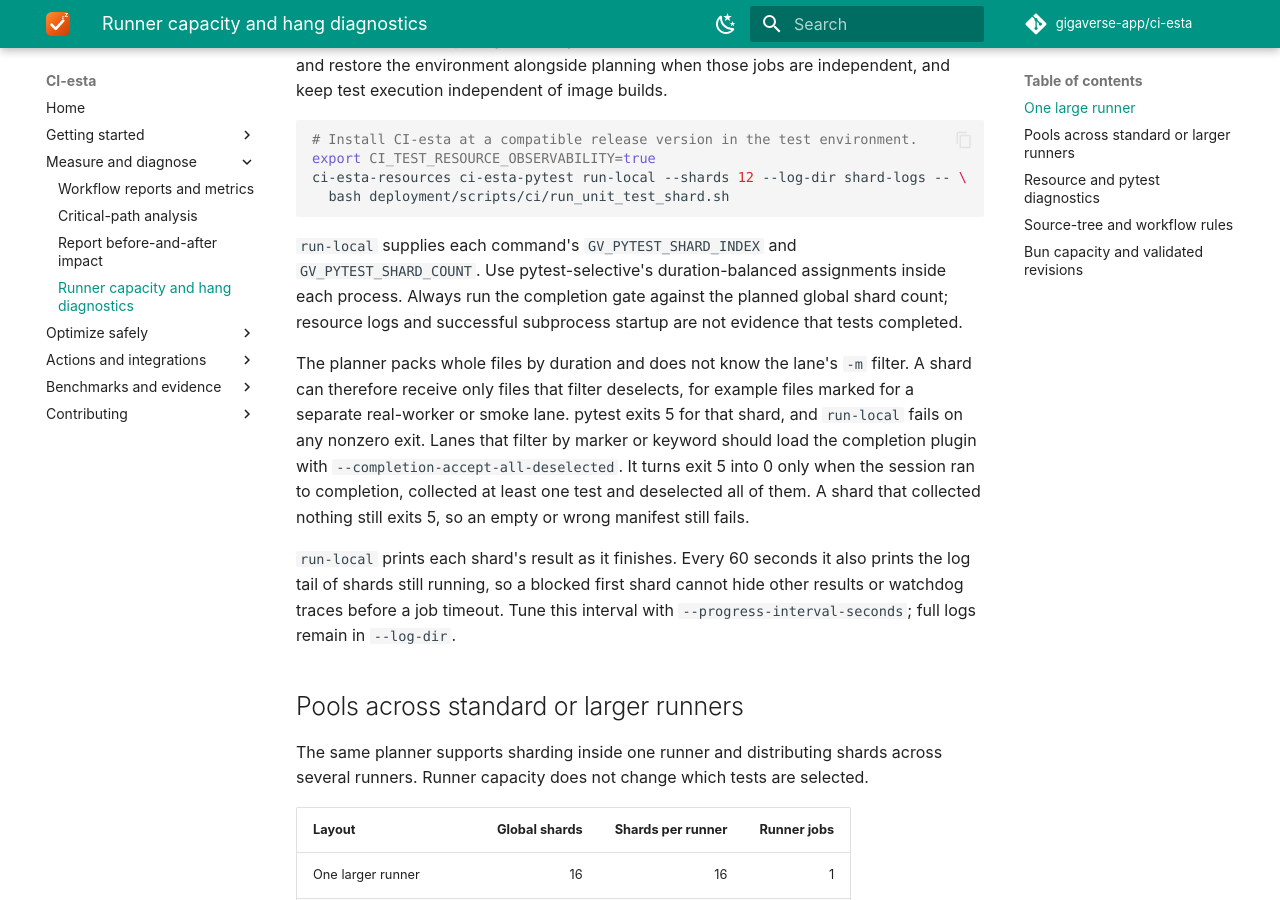
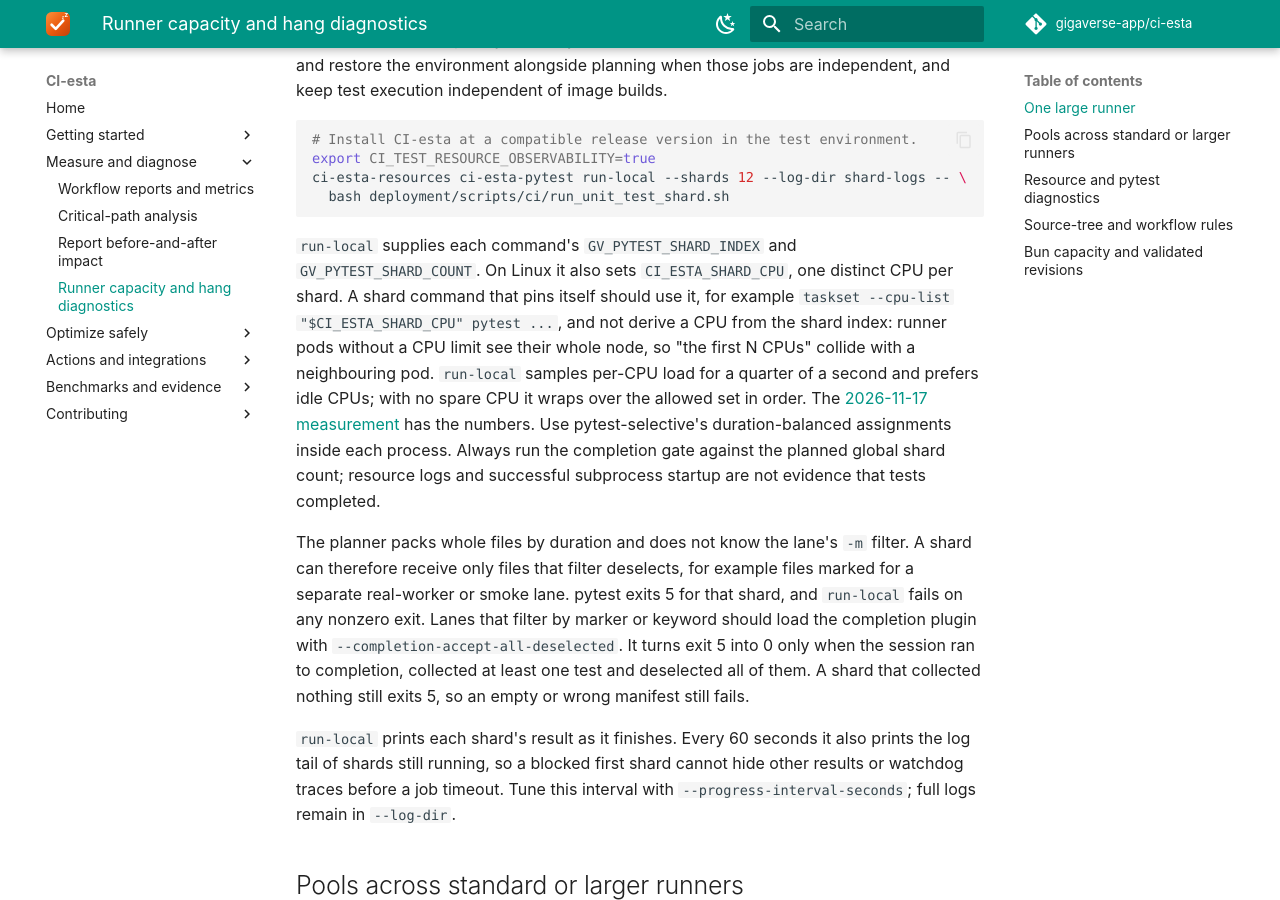
Before and after one commit to gigaverse-app/ci-esta, an MkDocs documentation site: the page built from docs/runners-and-diagnostics.md, in a window 1280 px wide and 900 px high, scrolled down 490 px. Built offline with MkDocs 1.6.1 and Material for MkDocs 9.7.7, drawn with Linux system fonts in a browser that asks for light colours; comment, search, counter and statistics services are not loaded.

Commit message:
docs(shards): record the shared-node CPU measurement
Co-Authored-By: Claude Fable 5.2 <noreply@anthropic.com>

````diff
--- a/docs/runners-and-diagnostics.md
+++ b/docs/runners-and-diagnostics.md
@@ -23,6 +23,14 @@ ci-esta-resources ci-esta-pytest run-local --shards 12 --log-dir shard-logs -- \
 ```
 
 `run-local` supplies each command's `GV_PYTEST_SHARD_INDEX` and `GV_PYTEST_SHARD_COUNT`.
+On Linux it also sets `CI_ESTA_SHARD_CPU`, one distinct CPU per shard. A shard
+command that pins itself should use it, for example
+`taskset --cpu-list "$CI_ESTA_SHARD_CPU" pytest ...`, and not derive a CPU from
+the shard index: runner pods without a CPU limit see their whole node, so "the
+first N CPUs" collide with a neighbouring pod. `run-local` samples per-CPU load
+for a quarter of a second and prefers idle CPUs; with no spare CPU it wraps over
+the allowed set in order. The
+[2026-11-17 measurement](benchmarks/2026-11-17-shard-cpus.md) has the numbers.
 Use pytest-selective's duration-balanced assignments inside each process. Always
 run the completion gate against the planned global shard count; resource logs
 and successful subprocess startup are not evidence that tests completed.
--- a/mkdocs.yml
+++ b/mkdocs.yml
@@ -89,6 +89,7 @@ extra:
   - docs/benchmarks/2026-10-23-toolkit.md
   - docs/benchmarks/2026-10-23-windows-saleor.md
   - docs/benchmarks/2026-11-17-self-hosted-disk.md
+  - docs/benchmarks/2026-11-17-shard-cpus.md
   - docs/bun-test-selection.md
   - docs/dependency-declarations.md
   - docs/ci-optimization.md
@@ -152,6 +153,7 @@ nav:
   - Parallel conformance test results: docs/benchmarks/2026-10-23-critical-execution.md
   - Windows and Saleor bottleneck fixes: docs/benchmarks/2026-10-23-windows-saleor.md
   - Self-hosted runner disk writes: docs/benchmarks/2026-11-17-self-hosted-disk.md
+  - Shard CPU placement on shared nodes: docs/benchmarks/2026-11-17-shard-cpus.md
 - Contributing:
   - Development setup: CONTRIBUTING.md
   - Releasing: RELEASING.md
````
Also changed, not shown: docs/benchmarks/2026-11-17-shard-cpus.md (added, +57 -0 lines).
